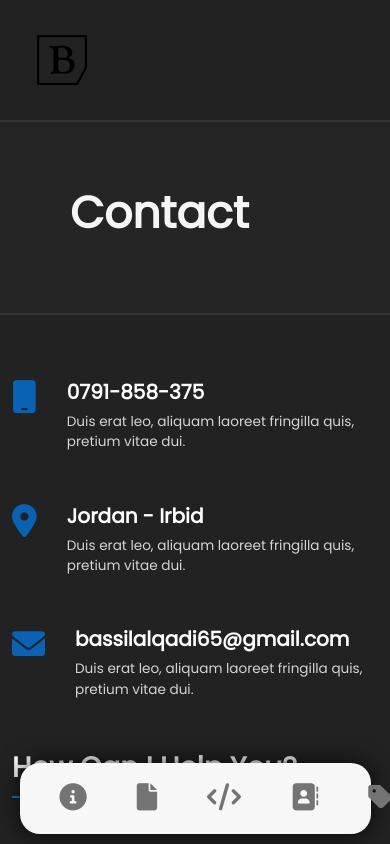
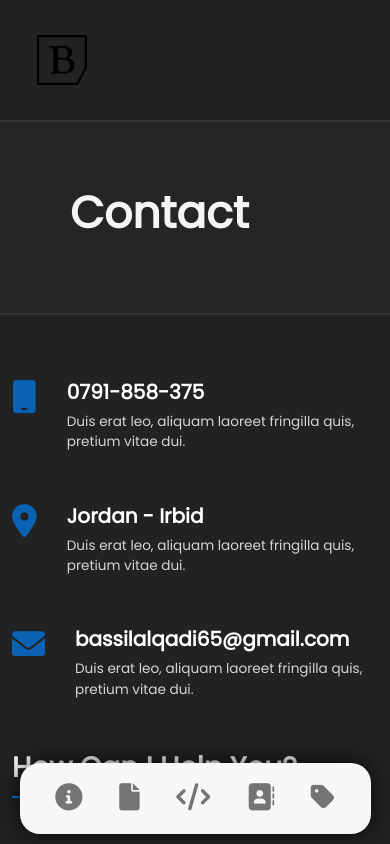
Before and after one commit to bassil-97/Bassil-Profile, a React (Create React App) app: page /contact in a window 390 px wide. Shown: the top 844 px of the page. Built offline with nearby package versions, Linux system fonts and the light colour scheme; a web font is replaced by a local one.

Commit message:
fixing issues

```diff
--- a/src/Components/Navbar/FloatingNav.js
+++ b/src/Components/Navbar/FloatingNav.js
@@ -5,7 +5,7 @@ import { Link } from 'react-router-dom';
 
 export default function FloatingNav() {
   return (
-    <div className='floating-nav'>
+    <div className='floating-nav' data-aos="fade-right">
         <div className='floating-item'>
             <Link to="/home" className='floating-nav-link'>
                 <i className="fa-solid fa-circle-info"></i>
--- a/src/Components/Navbar/Navbar.css
+++ b/src/Components/Navbar/Navbar.css
@@ -51,7 +51,7 @@
     align-items: center;
     justify-content: center;
     flex-direction: column;
-    padding: 10px 20px;
+    padding: 10px;
     border-radius: 10px;
     transition: .5s ease-in;
     color: #444;
@@ -106,7 +106,7 @@
         display: flex;
         align-items: center;
         justify-content: space-around;
-        gap: 10px;
+        gap: 5px;
     }
 }
 
--- a/src/Components/Pricing/Pricing.css
+++ b/src/Components/Pricing/Pricing.css
@@ -64,7 +64,7 @@
 
 .span-highlight::after {
     content: '';
-    height: 2px;
+    height: 3px;
     width: 100%;
     display: inline-block;
     margin-top: 0px;
--- a/src/Components/Pricing/Pricing.js
+++ b/src/Components/Pricing/Pricing.js
@@ -11,13 +11,13 @@ export default function Pricing() {
         </div>
         <div className='container'>
             <div className='row pricing-section'>
-                <div className='col-xs-12 col-sm-6 col-md-4'>
+                <div className='col-xs-12 col-sm-12 col-md-4'>
                     <PricingItem rank={"silver"} fee={"10"} />
                 </div>
-                <div className='col-xs-12 col-sm-6 col-md-4'>
+                <div className='col-xs-12 col-sm-12 col-md-4'>
                     <PricingItem rank={"gold"} fee={"20"} />
                 </div>
-                <div className='col-xs-12 col-sm-6 col-md-4'>
+                <div className='col-xs-12 col-sm-12 col-md-4'>
                     <PricingItem rank={"Plutinum"} fee={"30"} />
                 </div>
             </div>
```
